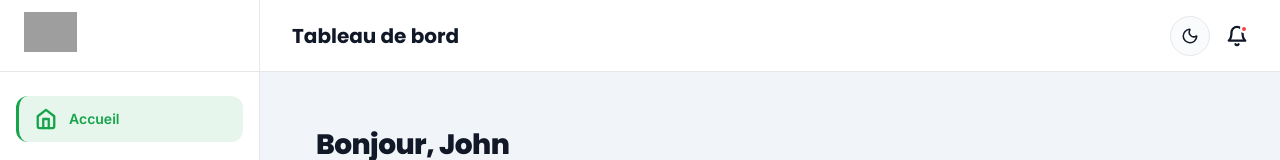
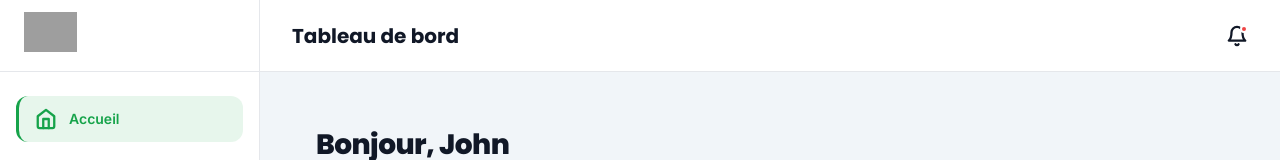
Before and after one commit to nassidkr-sys/DuniyaPay, a Next.js app: page /dashboard in a window 1280 px wide. Shown: the top 160 px of the page. Built offline with nearby package versions, Linux system fonts and the light colour scheme; sample sign-in values are in the browser's storage; grey boxes are pictures that could not be loaded.

Commit message:
feat: automatic time-based light/dark theme without manual toggle

```diff
--- a/src/app/dashboard/layout.tsx
+++ b/src/app/dashboard/layout.tsx
@@ -2,8 +2,6 @@
 import React, { useState } from 'react';
 import Link from 'next/link';
 import { usePathname } from 'next/navigation';
-
-import { ThemeToggle } from '@/components/theme-toggle';
 
 export default function DashboardLayout({ children }: { children: React.ReactNode }) {
   const pathname = usePathname();
@@ -72,7 +70,6 @@ export default function DashboardLayout({ children }: { children: React.ReactNod
           </div>
 
           <div style={{ display: 'flex', alignItems: 'center', gap: '16px' }}>
-            <ThemeToggle />
             <Link href="/dashboard/notifications" style={{ position: 'relative', color: 'var(--text-main)', display: 'flex', alignItems: 'center' }}>
               <BellIcon />
               <span style={{ position: 'absolute', top: 0, right: 0, width: '8px', height: '8px', backgroundColor: '#EF4444', border: '2px solid white', borderRadius: '50%' }}></span>
--- a/src/app/globals.css
+++ b/src/app/globals.css
@@ -12,12 +12,12 @@
 }
 
 .dark {
-  --bg-white: #0F1117;
-  --bg-light: #1A1D27;
-  --text-main: #F1F3F5;
-  --text-muted: #8B95A5;
-  --border: #2E3341;
-  --disabled: #2E3341;
+  --bg-white: #111827;
+  --bg-light: #1F2937;
+  --text-main: #F9FAFB;
+  --text-muted: #9CA3AF;
+  --border: #374151;
+  --disabled: #374151;
 }
 
 * { box-sizing: border-box; padding: 0; margin: 0; }
--- a/src/components/providers.tsx
+++ b/src/components/providers.tsx
@@ -1,12 +1,41 @@
 "use client";
 
-import React from "react";
-import { ThemeProvider } from "next-themes";
+import React, { useEffect, useState } from "react";
+import { ThemeProvider, useTheme } from "next-themes";
+
+function AutoThemeSetter({ children }: { children: React.ReactNode }) {
+  const { setTheme } = useTheme();
+  const [mounted, setMounted] = useState(false);
+
+  useEffect(() => {
+    setMounted(true);
+    const updateTheme = () => {
+      const hour = new Date().getHours();
+      // Entre 18h et 6h du matin = Mode sombre
+      if (hour >= 18 || hour < 6) {
+        setTheme("dark");
+      } else {
+        setTheme("light");
+      }
+    };
+
+    updateTheme();
+    // Optionnel: vérifier toutes les minutes si l'heure a changé
+    const interval = setInterval(updateTheme, 60000);
+    return () => clearInterval(interval);
+  }, [setTheme]);
+
+  if (!mounted) return <>{children}</>;
+
+  return <>{children}</>;
+}
 
 export function Providers({ children }: { children: React.ReactNode }) {
   return (
-    <ThemeProvider attribute="class" defaultTheme="system" enableSystem>
-      {children}
+    <ThemeProvider attribute="class" defaultTheme="light" enableSystem={false}>
+      <AutoThemeSetter>
+        {children}
+      </AutoThemeSetter>
     </ThemeProvider>
   );
 }
--- a/src/components/theme-toggle.tsx
+++ /dev/null
@@ -1,45 +0,0 @@
-"use client";
-
-import React, { useEffect, useState } from "react";
-import { useTheme } from "next-themes";
-import { Moon, Sun } from "lucide-react";
-
-export function ThemeToggle() {
-  const [mounted, setMounted] = useState(false);
-  const { theme, setTheme } = useTheme();
-
-  // useEffect only runs on the client, so now we can safely show the UI
-  useEffect(() => {
-    setMounted(true);
-  }, []);
-
-  if (!mounted) {
-    return <div style={{ width: '40px', height: '40px' }} />;
-  }
-
-  const isDark = theme === 'dark';
-
-  return (
-    <button
-      onClick={() => setTheme(isDark ? 'light' : 'dark')}
-      style={{
-        display: 'flex',
-        alignItems: 'center',
-        justifyContent: 'center',
-        width: '40px',
-        height: '40px',
-        borderRadius: '50%',
-        backgroundColor: 'var(--bg-light)',
-        border: '1px solid var(--border)',
-        cursor: 'pointer',
-        color: 'var(--text-main)',
-        transition: 'all 0.2s ease'
-      }}
-      title={isDark ? "Passer au mode clair" : "Passer au mode sombre"}
-      onMouseOver={(e) => { e.currentTarget.style.backgroundColor = 'var(--border)'; }}
-      onMouseOut={(e) => { e.currentTarget.style.backgroundColor = 'var(--bg-light)'; }}
-    >
-      {isDark ? <Sun size={18} /> : <Moon size={18} />}
-    </button>
-  );
-}
```
